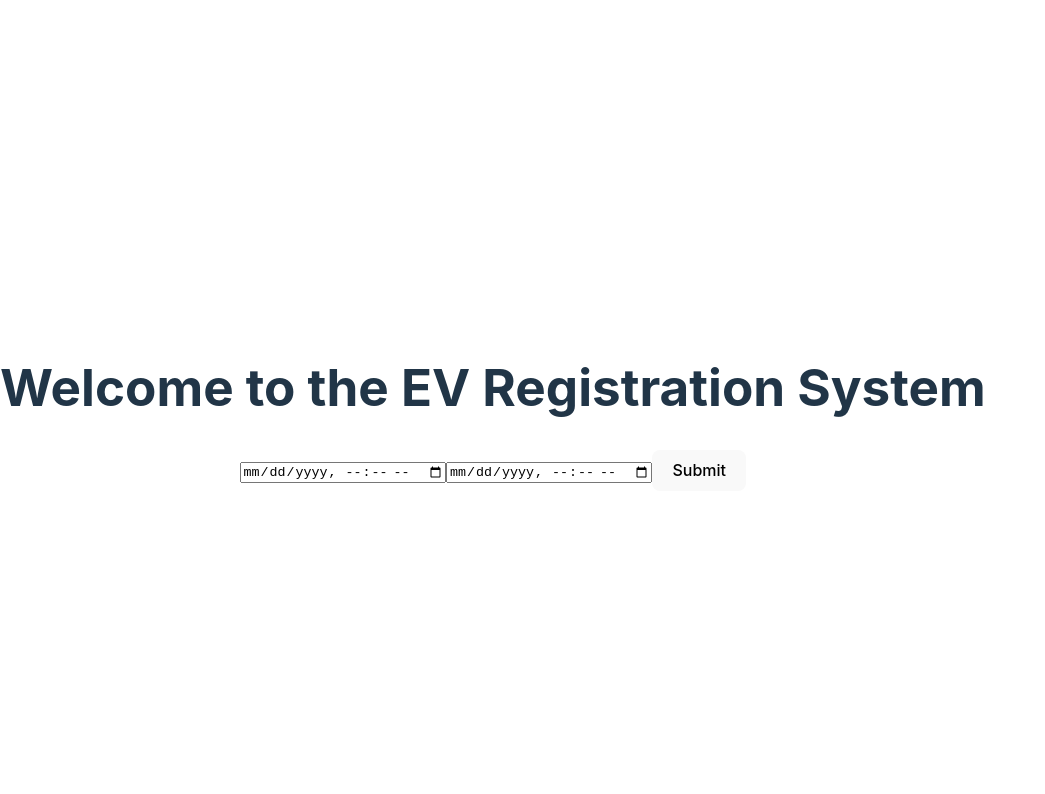
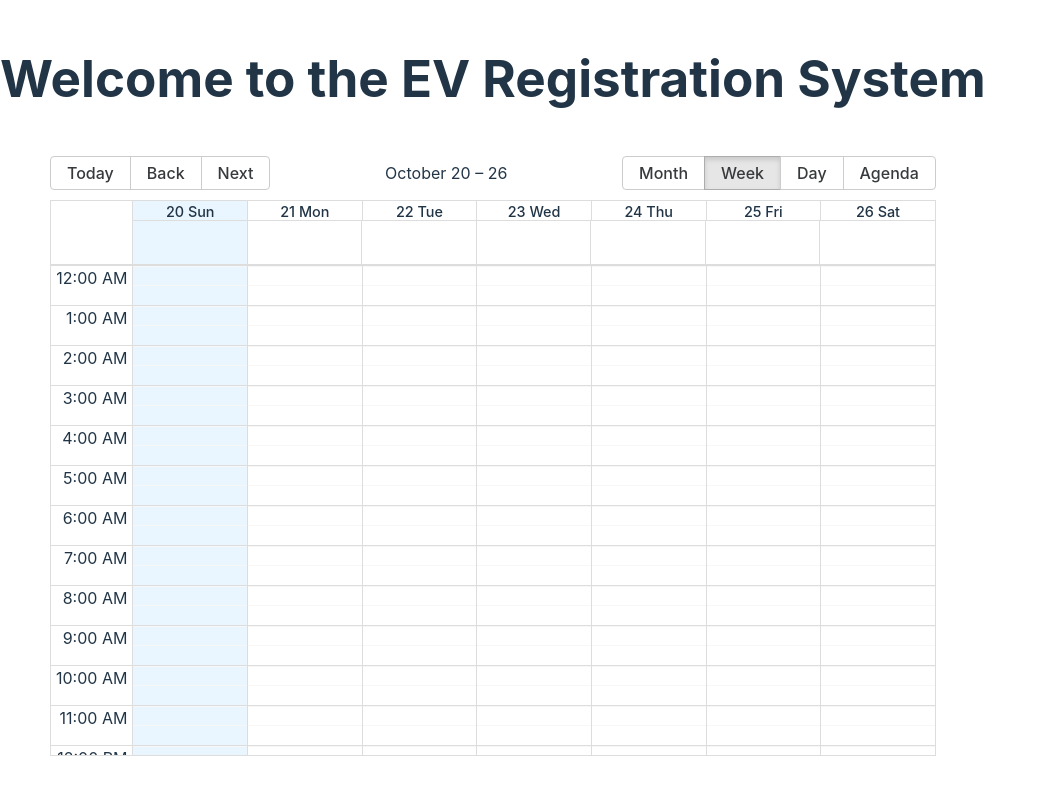
Before and after one commit to ev-registration-system/ev-registration-system, a React (Vite) app in the folder frontend/: page / in a window 1280 px wide. Shown: the top 794 px of the page, without its empty margins (0-1045 px from the left). Built offline with nearby package versions, Linux system fonts and the light colour scheme; no server answers; the database is empty.

Commit message:
Added the basic calendar

```diff
--- a/frontend/package.json
+++ b/frontend/package.json
@@ -11,12 +11,17 @@
   },
   "dependencies": {
     "firebase": "^10.14.1",
+    "moment": "^2.30.1",
+    "moment-timezone": "^0.5.46",
     "react": "^18.3.1",
+    "react-big-calendar": "^1.15.0",
     "react-dom": "^18.3.1"
   },
   "devDependencies": {
     "@eslint/js": "^9.11.1",
+    "@types/moment-timezone": "^0.5.13",
     "@types/react": "^18.3.10",
+    "@types/react-big-calendar": "^1.8.12",
     "@types/react-dom": "^18.3.0",
     "@vitejs/plugin-react": "^4.3.2",
     "eslint": "^9.11.1",
--- a/frontend/src/App.tsx
+++ b/frontend/src/App.tsx
@@ -1,16 +1,22 @@
 // import React from 'react';
 // import { db } from './firebase'
 // import { collection, getDocs } from 'firebase/firestore'
-import CreateBooking from './bookings'
+import CreateBooking from './components/bookings'
+import Calendar from './components/calendar'
 
 function App() {
 
     return (
         <div style={{ textAlign: 'center', marginTop: '50px' }}>
             <h1>Welcome to the EV Registration System</h1>
-            <CreateBooking />
+            <Calendar />
+
         </div>
     );
 }
 
 export default App;
+
+
+
+// <CreateBooking />
--- a/frontend/src/bookings.tsx
+++ b/frontend/src/components/bookings.tsx
@@ -1,5 +1,5 @@
 import { collection, addDoc, Timestamp } from "firebase/firestore";
-import { db } from "./firebase";
+import { db } from "../firebase";
 import { useRef } from "react";
 
 export default function CreateBooking() {
--- /dev/null
+++ b/frontend/src/components/calendar.tsx
@@ -0,0 +1,48 @@
+import React, { useState, useEffect } from 'react';
+import { Calendar as BigCalendar, momentLocalizer, Event, Views } from 'react-big-calendar';
+import moment from 'moment';
+import 'react-big-calendar/lib/css/react-big-calendar.css';
+import { collection, getDocs, DocumentData } from 'firebase/firestore';
+import { db } from '../firebase';
+
+const localizer = momentLocalizer(moment);
+
+interface BookingEvent extends Event {
+  id: string;
+}
+
+export default function Calendar() {
+  const [events, setEvents] = useState<BookingEvent[]>([]);
+
+  useEffect(() => {
+    const fetchEvents = async () => {
+      const bookingsCollection = collection(db, 'bookings');
+      const bookingsSnapshot = await getDocs(bookingsCollection);
+      const bookingsData = bookingsSnapshot.docs.map((doc) => {
+        const data = doc.data();
+        return {
+          id: doc.id,
+          title: 'Reserved',
+          start: data.startTime.toDate(),
+          end: data.endTime.toDate(),
+        } as BookingEvent;
+      });
+      setEvents(bookingsData);
+    };
+
+    fetchEvents();
+  }, []);
+
+  return (
+    <div style={{ height: '600px', margin: '50px' }}>
+      <BigCalendar
+        localizer={localizer}
+        events={events}
+        defaultView={Views.WEEK}
+        startAccessor="start"
+        endAccessor="end"
+        style={{ height: '100%' }}
+      />
+    </div>
+  );
+}
```
Also changed, not shown: 1 other file (tests, documents, lock files or other folders).
